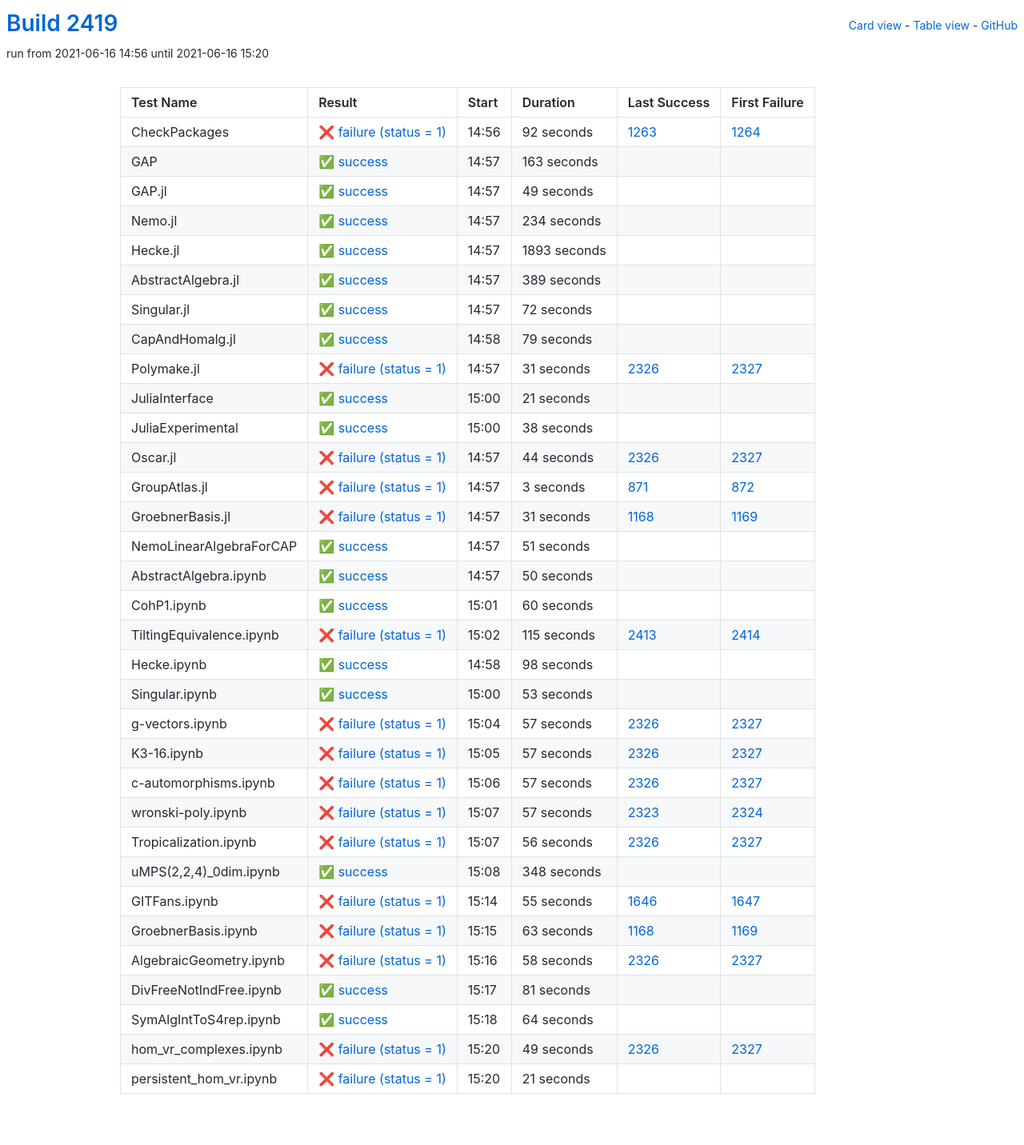
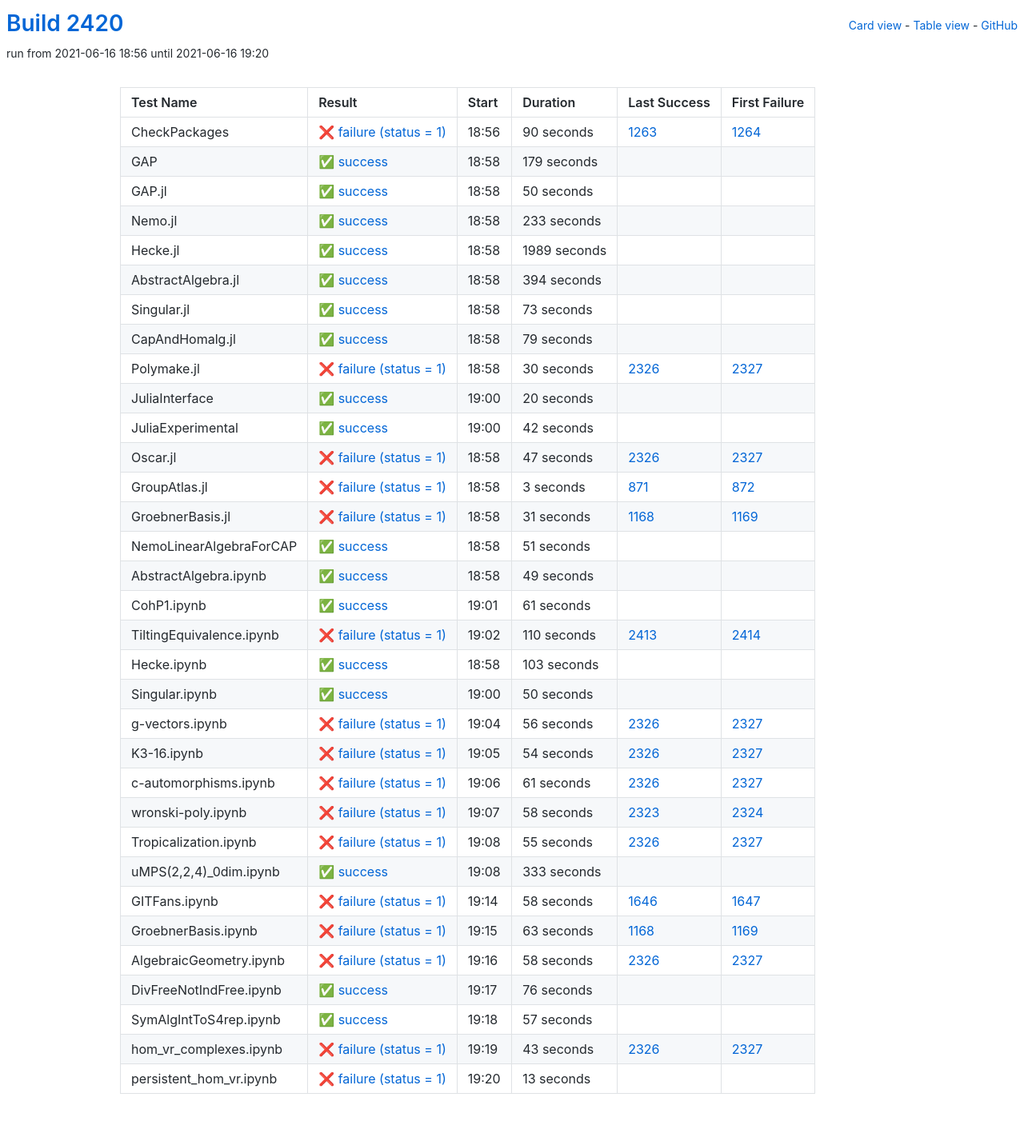
Before and after one commit to oscar-system/oscar-ci-status-stable, a Jekyll site: the page built from table.html, in a window 1280 px wide. Shown: the whole page at 80% size. Built offline with Jekyll 4.4.1, drawn with Linux system fonts in a browser that asks for light colours.

Commit message:
Build #2420

```diff
--- a/_data/ci.yml
+++ b/_data/ci.yml
@@ -1,6 +1,6 @@
 ---
-build: 2419
-build_url: https://oscarci.mathematik.uni-kl.de/job/oscar-stable/2419/
+build: 2420
+build_url: https://oscarci.mathematik.uni-kl.de/job/oscar-stable/2420/
 job: oscar-stable
 organization: oscar-system
 repo: oscar-ci-status-stable
@@ -8,92 +8,92 @@ repourl: https://github.com/oscar-system/oscar-ci-status-stable
 tests:
 - name: CheckPackages
   id: checkpackages
-  log: https://oscarci.mathematik.uni-kl.de/job/oscar-stable/2419/artifact/logs/build-2419/CheckPackages.log
-  start: 2021-06-16 14:56
+  log: https://oscarci.mathematik.uni-kl.de/job/oscar-stable/2420/artifact/logs/build-2420/CheckPackages.log
+  start: 2021-06-16 18:56
   success: false
   exitcode: 1
   status: failure
-  duration: 92
+  duration: 90
   last_success: 1263
   last_success_url: https://oscarci.mathematik.uni-kl.de/job/oscar-stable/1263/
   first_failure: 1264
   first_failure_url: https://oscarci.mathematik.uni-kl.de/job/oscar-stable/1264/
 - name: GAP
   id: gap
-  log: https://oscarci.mathematik.uni-kl.de/job/oscar-stable/2419/artifact/logs/build-2419/GAP.log
-  start: 2021-06-16 14:57
+  log: https://oscarci.mathematik.uni-kl.de/job/oscar-stable/2420/artifact/logs/build-2420/GAP.log
+  start: 2021-06-16 18:58
   success: true
   exitcode: 0
   status: success
-  duration: 163
+  duration: 179
   last_success: false
   last_success_url:
   first_failure: false
   first_failure_url:
 - name: GAP.jl
   id: gap-jl
-  log: https://oscarci.mathematik.uni-kl.de/job/oscar-stable/2419/artifact/logs/build-2419/GAP.jl.log
-  start: 2021-06-16 14:57
+  log: https://oscarci.mathematik.uni-kl.de/job/oscar-stable/2420/artifact/logs/build-2420/GAP.jl.log
+  start: 2021-06-16 18:58
   success: true
   exitcode: 0
   status: success
-  duration: 49
+  duration: 50
   last_success: false
   last_success_url:
   first_failure: false
   first_failure_url:
 - name: Nemo.jl
   id: nemo-jl
-  log: https://oscarci.mathematik.uni-kl.de/job/oscar-stable/2419/artifact/logs/build-2419/Nemo.jl.log
-  start: 2021-06-16 14:57
+  log: https://oscarci.mathematik.uni-kl.de/job/oscar-stable/2420/artifact/logs/build-2420/Nemo.jl.log
+  start: 2021-06-16 18:58
   success: true
   exitcode: 0
   status: success
-  duration: 234
+  duration: 233
   last_success: false
   last_success_url:
   first_failure: false
   first_failure_url:
 - name: Hecke.jl
   id: hecke-jl
-  log: https://oscarci.mathematik.uni-kl.de/job/oscar-stable/2419/artifact/logs/build-2419/Hecke.jl.log
-  start: 2021-06-16 14:57
+  log: https://oscarci.mathematik.uni-kl.de/job/oscar-stable/2420/artifact/logs/build-2420/Hecke.jl.log
+  start: 2021-06-16 18:58
   success: true
   exitcode: 0
   status: success
-  duration: 1893
+  duration: 1989
   last_success: false
   last_success_url:
   first_failure: false
   first_failure_url:
 - name: AbstractAlgebra.jl
   id: abstractalgebra-jl
-  log: https://oscarci.mathematik.uni-kl.de/job/oscar-stable/2419/artifact/logs/build-2419/AbstractAlgebra.jl.log
-  start: 2021-06-16 14:57
+  log: https://oscarci.mathematik.uni-kl.de/job/oscar-stable/2420/artifact/logs/build-2420/AbstractAlgebra.jl.log
+  start: 2021-06-16 18:58
   success: true
   exitcode: 0
   status: success
-  duration: 389
+  duration: 394
   last_success: false
   last_success_url:
   first_failure: false
   first_failure_url:
 - name: Singular.jl
   id: singular-jl
-  log: https://oscarci.mathematik.uni-kl.de/job/oscar-stable/2419/artifact/logs/build-2419/Singular.jl.log
-  start: 2021-06-16 14:57
+  log: https://oscarci.mathematik.uni-kl.de/job/oscar-stable/2420/artifact/logs/build-2420/Singular.jl.log
+  start: 2021-06-16 18:58
   success: true
   exitcode: 0
   status: success
-  duration: 72
+  duration: 73
   last_success: false
   last_success_url:
   first_failure: false
   first_failure_url:
 - name: CapAndHomalg.jl
   id: capandhomalg-jl
-  log: https://oscarci.mathematik.uni-kl.de/job/oscar-stable/2419/artifact/logs/build-2419/CapAndHomalg.jl.log
-  start: 2021-06-16 14:58
+  log: https://oscarci.mathematik.uni-kl.de/job/oscar-stable/2420/artifact/logs/build-2420/CapAndHomalg.jl.log
+  start: 2021-06-16 18:58
   success: true
   exitcode: 0
   status: success
@@ -104,56 +104,56 @@ tests:
   first_failure_url:
 - name: Polymake.jl
   id: polymake-jl
-  log: https://oscarci.mathematik.uni-kl.de/job/oscar-stable/2419/artifact/logs/build-2419/Polymake.jl.log
-  start: 2021-06-16 14:57
+  log: https://oscarci.mathematik.uni-kl.de/job/oscar-stable/2420/artifact/logs/build-2420/Polymake.jl.log
+  start: 2021-06-16 18:58
   success: false
   exitcode: 1
   status: failure
-  duration: 31
+  duration: 30
   last_success: 2326
   last_success_url: https://oscarci.mathematik.uni-kl.de/job/oscar-stable/2326/
   first_failure: 2327
   first_failure_url: https://oscarci.mathematik.uni-kl.de/job/oscar-stable/2327/
 - name: JuliaInterface
   id: juliainterface
-  log: https://oscarci.mathematik.uni-kl.de/job/oscar-stable/2419/artifact/logs/build-2419/JuliaInterface.log
-  start: 2021-06-16 15:00
+  log: https://oscarci.mathematik.uni-kl.de/job/oscar-stable/2420/artifact/logs/build-2420/JuliaInterface.log
+  start: 2021-06-16 19:00
   success: true
   exitcode: 0
   status: success
-  duration: 21
+  duration: 20
   last_success: false
   last_success_url:
   first_failure: false
   first_failure_url:
 - name: JuliaExperimental
   id: juliaexperimental
-  log: https://oscarci.mathematik.uni-kl.de/job/oscar-stable/2419/artifact/logs/build-2419/JuliaExperimental.log
-  start: 2021-06-16 15:00
+  log: https://oscarci.mathematik.uni-kl.de/job/oscar-stable/2420/artifact/logs/build-2420/JuliaExperimental.log
+  start: 2021-06-16 19:00
   success: true
   exitcode: 0
   status: success
-  duration: 38
+  duration: 42
   last_success: false
   last_success_url:
   first_failure: false
   first_failure_url:
 - name: Oscar.jl
   id: oscar-jl
-  log: https://oscarci.mathematik.uni-kl.de/job/oscar-stable/2419/artifact/logs/build-2419/Oscar.jl.log
-  start: 2021-06-16 14:57
+  log: https://oscarci.mathematik.uni-kl.de/job/oscar-stable/2420/artifact/logs/build-2420/Oscar.jl.log
+  start: 2021-06-16 18:58
   success: false
   exitcode: 1
   status: failure
-  duration: 44
+  duration: 47
   last_success: 2326
   last_success_url: https://oscarci.mathematik.uni-kl.de/job/oscar-stable/2326/
   first_failure: 2327
   first_failure_url: https://oscarci.mathematik.uni-kl.de/job/oscar-stable/2327/
 - name: GroupAtlas.jl
   id: groupatlas-jl
-  log: https://oscarci.mathematik.uni-kl.de/job/oscar-stable/2419/artifact/logs/build-2419/GroupAtlas.jl.log
-  start: 2021-06-16 14:57
+  log: https://oscarci.mathematik.uni-kl.de/job/oscar-stable/2420/artifact/logs/build-2420/GroupAtlas.jl.log
+  start: 2021-06-16 18:58
   success: false
   exitcode: 1
   status: failure
@@ -164,8 +164,8 @@ tests:
   first_failure_url: https://oscarci.mathematik.uni-kl.de/job/oscar-stable/872/
 - name: GroebnerBasis.jl
   id: groebnerbasis-jl
-  log: https://oscarci.mathematik.uni-kl.de/job/oscar-stable/2419/artifact/logs/build-2419/GroebnerBasis.jl.log
-  start: 2021-06-16 14:57
+  log: https://oscarci.mathematik.uni-kl.de/job/oscar-stable/2420/artifact/logs/build-2420/GroebnerBasis.jl.log
+  start: 2021-06-16 18:58
   success: false
   exitcode: 1
   status: failure
@@ -176,8 +176,8 @@ tests:
   first_failure_url: https://oscarci.mathematik.uni-kl.de/job/oscar-stable/1169/
 - name: NemoLinearAlgebraForCAP
   id: nemolinearalgebraforcap
-  log: https://oscarci.mathematik.uni-kl.de/job/oscar-stable/2419/artifact/logs/build-2419/NemoLinearAlgebraForCAP.log
-  start: 2021-06-16 14:57
+  log: https://oscarci.mathematik.uni-kl.de/job/oscar-stable/2420/artifact/logs/build-2420/NemoLinearAlgebraForCAP.log
+  start: 2021-06-16 18:58
   success: true
   exitcode: 0
   status: success
@@ -188,8 +188,56 @@ tests:
   first_failure_url:
 - name: AbstractAlgebra.ipynb
   id: abstractalgebra-ipynb
-  log: https://oscarci.mathematik.uni-kl.de/job/oscar-stable/2419/artifact/logs/build-2419/AbstractAlgebra.ipynb.log
-  start: 2021-06-16 14:57
+  log: https://oscarci.mathematik.uni-kl.de/job/oscar-stable/2420/artifact/logs/build-2420/AbstractAlgebra.ipynb.log
+  start: 2021-06-16 18:58
+  success: true
+  exitcode: 0
+  status: success
+  duration: 49
+  last_success: false
+  last_success_url:
+  first_failure: false
+  first_failure_url:
+- name: CohP1.ipynb
+  id: cohp1-ipynb
+  log: https://oscarci.mathematik.uni-kl.de/job/oscar-stable/2420/artifact/logs/build-2420/CohP1.ipynb.log
+  start: 2021-06-16 19:01
+  success: true
+  exitcode: 0
+  status: success
+  duration: 61
+  last_success: false
+  last_success_url:
+  first_failure: false
+  first_failure_url:
+- name: TiltingEquivalence.ipynb
+  id: tiltingequivalence-ipynb
+  log: https://oscarci.mathematik.uni-kl.de/job/oscar-stable/2420/artifact/logs/build-2420/TiltingEquivalence.ipynb.log
+  start: 2021-06-16 19:02
+  success: false
+  exitcode: 1
+  status: failure
+  duration: 110
+  last_success: 2413
+  last_success_url: https://oscarci.mathematik.uni-kl.de/job/oscar-stable/2413/
+  first_failure: 2414
+  first_failure_url: https://oscarci.mathematik.uni-kl.de/job/oscar-stable/2414/
+- name: Hecke.ipynb
+  id: hecke-ipynb
+  log: https://oscarci.mathematik.uni-kl.de/job/oscar-stable/2420/artifact/logs/build-2420/Hecke.ipynb.log
+  start: 2021-06-16 18:58
+  success: true
+  exitcode: 0
+  status: success
+  duration: 103
+  last_success: false
+  last_success_url:
+  first_failure: false
+  first_failure_url:
+- name: Singular.ipynb
+  id: singular-ipynb
+  log: https://oscarci.mathematik.uni-kl.de/job/oscar-stable/2420/artifact/logs/build-2420/Singular.ipynb.log
+  start: 2021-06-16 19:00
   success: true
   exitcode: 0
   status: success
@@ -198,106 +246,10 @@ tests:
   last_success_url:
   first_failure: false
   first_failure_url:
-- name: CohP1.ipynb
-  id: cohp1-ipynb
-  log: https://oscarci.mathematik.uni-kl.de/job/oscar-stable/2419/artifact/logs/build-2419/CohP1.ipynb.log
-  start: 2021-06-16 15:01
-  success: true
-  exitcode: 0
-  status: success
-  duration: 60
-  last_success: false
-  last_success_url:
-  first_failure: false
-  first_failure_url:
-- name: TiltingEquivalence.ipynb
-  id: tiltingequivalence-ipynb
-  log: https://oscarci.mathematik.uni-kl.de/job/oscar-stable/2419/artifact/logs/build-2419/TiltingEquivalence.ipynb.log
-  start: 2021-06-16 15:02
-  success: false
-  exitcode: 1
-  status: failure
-  duration: 115
-  last_success: 2413
-  last_success_url: https://oscarci.mathematik.uni-kl.de/job/oscar-stable/2413/
-  first_failure: 2414
-  first_failure_url: https://oscarci.mathematik.uni-kl.de/job/oscar-stable/2414/
-- name: Hecke.ipynb
-  id: hecke-ipynb
-  log: https://oscarci.mathematik.uni-kl.de/job/oscar-stable/2419/artifact/logs/build-2419/Hecke.ipynb.log
-  start: 2021-06-16 14:58
-  success: true
-  exitcode: 0
-  status: success
-  duration: 98
-  last_success: false
-  last_success_url:
-  first_failure: false
-  first_failure_url:
-- name: Singular.ipynb
-  id: singular-ipynb
-  log: https://oscarci.mathematik.uni-kl.de/job/oscar-stable/2419/artifact/logs/build-2419/Singular.ipynb.log
-  start: 2021-06-16 15:00
-  success: true
-  exitcode: 0
-  status: success
-  duration: 53
-  last_success: false
-  last_success_url:
-  first_failure: false
-  first_failure_url:
 - name: g-vectors.ipynb
   id: g-vectors-ipynb
-  log: https://oscarci.mathematik.uni-kl.de/job/oscar-stable/2419/artifact/logs/build-2419/g-vectors.ipynb.log
-  start: 2021-06-16 15:04
-  success: false
-  exitcode: 1
-  status: failure
-  duration: 57
-  last_success: 2326
-  last_success_url: https://oscarci.mathematik.uni-kl.de/job/oscar-stable/2326/
-  first_failure: 2327
-  first_failure_url: https://oscarci.mathematik.uni-kl.de/job/oscar-stable/2327/
-- name: K3-16.ipynb
-  id: k3-16-ipynb
-  log: https://oscarci.mathematik.uni-kl.de/job/oscar-stable/2419/artifact/logs/build-2419/K3-16.ipynb.log
-  start: 2021-06-16 15:05
-  success: false
-  exitcode: 1
-  status: failure
-  duration: 57
-  last_success: 2326
-  last_success_url: https://oscarci.mathematik.uni-kl.de/job/oscar-stable/2326/
-  first_failure: 2327
-  first_failure_url: https://oscarci.mathematik.uni-kl.de/job/oscar-stable/2327/
-- name: c-automorphisms.ipynb
-  id: c-automorphisms-ipynb
-  log: https://oscarci.mathematik.uni-kl.de/job/oscar-stable/2419/artifact/logs/build-2419/c-automorphisms.ipynb.log
-  start: 2021-06-16 15:06
-  success: false
-  exitcode: 1
-  status: failure
-  duration: 57
-  last_success: 2326
-  last_success_url: https://oscarci.mathematik.uni-kl.de/job/oscar-stable/2326/
-  first_failure: 2327
-  first_failure_url: https://oscarci.mathematik.uni-kl.de/job/oscar-stable/2327/
-- name: wronski-poly.ipynb
-  id: wronski-poly-ipynb
-  log: https://oscarci.mathematik.uni-kl.de/job/oscar-stable/2419/artifact/logs/build-2419/wronski-poly.ipynb.log
-  start: 2021-06-16 15:07
-  success: false
-  exitcode: 1
-  status: failure
-  duration: 57
-  last_success: 2323
-  last_success_url: https://oscarci.mathematik.uni-kl.de/job/oscar-stable/2323/
-  first_failure: 2324
-  first_failure_url: https://oscarci.mathematik.uni-kl.de/job/oscar-stable/2324/
-- name: Tropicalization.ipynb
-  id: tropicalization-ipynb
-  log: https://oscarci.mathematik.uni-kl.de/job/oscar-stable/2419/artifact/logs/build-2419/Tropicalization.ipynb.log
-  start: 2021-06-16 15:07
+  log: https://oscarci.mathematik.uni-kl.de/job/oscar-stable/2420/artifact/logs/build-2420/g-vectors.ipynb.log
+  start: 2021-06-16 19:04
   success: false
   exitcode: 1
   status: failure
@@ -306,34 +258,82 @@ tests:
   last_success_url: https://oscarci.mathematik.uni-kl.de/job/oscar-stable/2326/
   first_failure: 2327
   first_failure_url: https://oscarci.mathematik.uni-kl.de/job/oscar-stable/2327/
+- name: K3-16.ipynb
+  id: k3-16-ipynb
+  log: https://oscarci.mathematik.uni-kl.de/job/oscar-stable/2420/artifact/logs/build-2420/K3-16.ipynb.log
+  start: 2021-06-16 19:05
+  success: false
+  exitcode: 1
+  status: failure
+  duration: 54
+  last_success: 2326
+  last_success_url: https://oscarci.mathematik.uni-kl.de/job/oscar-stable/2326/
+  first_failure: 2327
+  first_failure_url: https://oscarci.mathematik.uni-kl.de/job/oscar-stable/2327/
+- name: c-automorphisms.ipynb
+  id: c-automorphisms-ipynb
+  log: https://oscarci.mathematik.uni-kl.de/job/oscar-stable/2420/artifact/logs/build-2420/c-automorphisms.ipynb.log
+  start: 2021-06-16 19:06
+  success: false
+  exitcode: 1
+  status: failure
+  duration: 61
+  last_success: 2326
+  last_success_url: https://oscarci.mathematik.uni-kl.de/job/oscar-stable/2326/
+  first_failure: 2327
+  first_failure_url: https://oscarci.mathematik.uni-kl.de/job/oscar-stable/2327/
+- name: wronski-poly.ipynb
+  id: wronski-poly-ipynb
+  log: https://oscarci.mathematik.uni-kl.de/job/oscar-stable/2420/artifact/logs/build-2420/wronski-poly.ipynb.log
+  start: 2021-06-16 19:07
+  success: false
+  exitcode: 1
+  status: failure
+  duration: 58
+  last_success: 2323
+  last_success_url: https://oscarci.mathematik.uni-kl.de/job/oscar-stable/2323/
+  first_failure: 2324
+  first_failure_url: https://oscarci.mathematik.uni-kl.de/job/oscar-stable/2324/
+- name: Tropicalization.ipynb
+  id: tropicalization-ipynb
+  log: https://oscarci.mathematik.uni-kl.de/job/oscar-stable/2420/artifact/logs/build-2420/Tropicalization.ipynb.log
+  start: 2021-06-16 19:08
+  success: false
+  exitcode: 1
+  status: failure
+  duration: 55
+  last_success: 2326
+  last_success_url: https://oscarci.mathematik.uni-kl.de/job/oscar-stable/2326/
+  first_failure: 2327
+  first_failure_url: https://oscarci.mathematik.uni-kl.de/job/oscar-stable/2327/
 - name: uMPS(2,2,4)_0dim.ipynb
   id: umps-2-2-4-0dim-ipynb
-  log: https://oscarci.mathematik.uni-kl.de/job/oscar-stable/2419/artifact/logs/build-2419/uMPS-2-2-4-_0dim.ipynb.log
-  start: 2021-06-16 15:08
+  log: https://oscarci.mathematik.uni-kl.de/job/oscar-stable/2420/artifact/logs/build-2420/uMPS-2-2-4-_0dim.ipynb.log
+  start: 2021-06-16 19:08
   success: true
   exitcode: 0
   status: success
-  duration: 348
+  duration: 333
   last_success: false
   last_success_url:
   first_failure: false
   first_failure_url:
 - name: GITFans.ipynb
   id: gitfans-ipynb
-  log: https://oscarci.mathematik.uni-kl.de/job/oscar-stable/2419/artifact/logs/build-2419/GITFans.ipynb.log
-  start: 2021-06-16 15:14
+  log: https://oscarci.mathematik.uni-kl.de/job/oscar-stable/2420/artifact/logs/build-2420/GITFans.ipynb.log
+  start: 2021-06-16 19:14
   success: false
   exitcode: 1
   status: failure
-  duration: 55
+  duration: 58
   last_success: 1646
   last_success_url: https://oscarci.mathematik.uni-kl.de/job/oscar-stable/1646/
   first_failure: 1647
   first_failure_url: https://oscarci.mathematik.uni-kl.de/job/oscar-stable/1647/
 - name: GroebnerBasis.ipynb
   id: groebnerbasis-ipynb
-  log: https://oscarci.mathematik.uni-kl.de/job/oscar-stable/2419/artifact/logs/build-2419/GroebnerBasis.ipynb.log
-  start: 2021-06-16 15:15
+  log: https://oscarci.mathematik.uni-kl.de/job/oscar-stable/2420/artifact/logs/build-2420/GroebnerBasis.ipynb.log
+  start: 2021-06-16 19:15
   success: false
   exitcode: 1
   status: failure
@@ -344,8 +344,8 @@ tests:
   first_failure_url: https://oscarci.mathematik.uni-kl.de/job/oscar-stable/1169/
 - name: AlgebraicGeometry.ipynb
   id: algebraicgeometry-ipynb
-  log: https://oscarci.mathematik.uni-kl.de/job/oscar-stable/2419/artifact/logs/build-2419/AlgebraicGeometry.ipynb.log
-  start: 2021-06-16 15:16
+  log: https://oscarci.mathematik.uni-kl.de/job/oscar-stable/2420/artifact/logs/build-2420/AlgebraicGeometry.ipynb.log
+  start: 2021-06-16 19:16
   success: false
   exitcode: 1
   status: failure
@@ -356,48 +356,48 @@ tests:
   first_failure_url: https://oscarci.mathematik.uni-kl.de/job/oscar-stable/2327/
 - name: DivFreeNotIndFree.ipynb
   id: divfreenotindfree-ipynb
-  log: https://oscarci.mathematik.uni-kl.de/job/oscar-stable/2419/artifact/logs/build-2419/DivFreeNotIndFree.ipynb.log
-  start: 2021-06-16 15:17
+  log: https://oscarci.mathematik.uni-kl.de/job/oscar-stable/2420/artifact/logs/build-2420/DivFreeNotIndFree.ipynb.log
+  start: 2021-06-16 19:17
   success: true
   exitcode: 0
   status: success
-  duration: 81
+  duration: 76
   last_success: false
   last_success_url:
   first_failure: false
   first_failure_url:
 - name: SymAlgIntToS4rep.ipynb
   id: symalginttos4rep-ipynb
-  log: https://oscarci.mathematik.uni-kl.de/job/oscar-stable/2419/artifact/logs/build-2419/SymAlgIntToS4rep.ipynb.log
-  start: 2021-06-16 15:18
+  log: https://oscarci.mathematik.uni-kl.de/job/oscar-stable/2420/artifact/logs/build-2420/SymAlgIntToS4rep.ipynb.log
+  start: 2021-06-16 19:18
   success: true
   exitcode: 0
   status: success
-  duration: 64
+  duration: 57
   last_success: false
   last_success_url:
   first_failure: false
   first_failure_url:
 - name: hom_vr_complexes.ipynb
   id: hom-vr-complexes-ipynb
-  log: https://oscarci.mathematik.uni-kl.de/job/oscar-stable/2419/artifact/logs/build-2419/hom_vr_complexes.ipynb.log
-  start: 2021-06-16 15:20
+  log: https://oscarci.mathematik.uni-kl.de/job/oscar-stable/2420/artifact/logs/build-2420/hom_vr_complexes.ipynb.log
+  start: 2021-06-16 19:19
   success: false
   exitcode: 1
   status: failure
-  duration: 49
+  duration: 43
   last_success: 2326
   last_success_url: https://oscarci.mathematik.uni-kl.de/job/oscar-stable/2326/
   first_failure: 2327
   first_failure_url: https://oscarci.mathematik.uni-kl.de/job/oscar-stable/2327/
 - name: persistent_hom_vr.ipynb
   id: persistent-hom-vr-ipynb
-  log: https://oscarci.mathematik.uni-kl.de/job/oscar-stable/2419/artifact/logs/build-2419/persistent_hom_vr.ipynb.log
-  start: 2021-06-16 15:20
+  log: https://oscarci.mathematik.uni-kl.de/job/oscar-stable/2420/artifact/logs/build-2420/persistent_hom_vr.ipynb.log
+  start: 2021-06-16 19:20
   success: false
   exitcode: 1
   status: failure
-  duration: 21
+  duration: 13
   last_success: false
   last_success_url:
   first_failure: false
```
Also changed, not shown: README.md.
